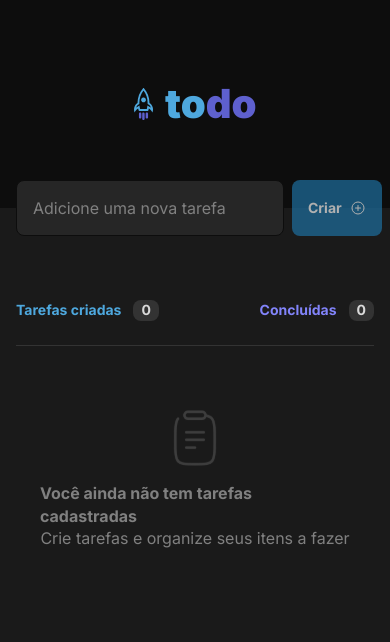
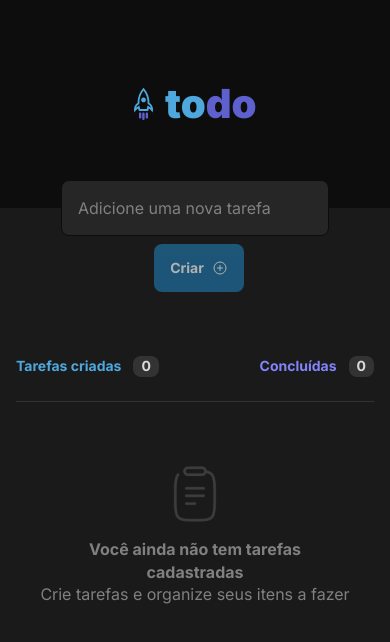
Before and after one commit to vinisba/01-todo-list, a React (Vite) app: page / in a window 390 px wide. Shown: the top 642 px of the page. Built offline with nearby package versions, Linux system fonts and the light colour scheme.

Commit message:
fix mobile

```diff
--- a/src/components/App.module.css
+++ b/src/components/App.module.css
@@ -1,4 +1,5 @@
 .wrapper {
+  width: 100%;
   max-width: 46rem;
   margin: -2.75rem auto 0;
   padding: 1rem;
--- a/src/components/EmptyTasks.module.css
+++ b/src/components/EmptyTasks.module.css
@@ -7,6 +7,7 @@
   border-top: 1px solid var(--gray-400);
   color: var(--gray-300);
   line-height: 1.4;
+  text-align: center;
 }
 
 .empty > img,
--- a/src/components/TaskForm.module.css
+++ b/src/components/TaskForm.module.css
@@ -45,3 +45,11 @@
 .taskInput > button svg {
   margin-left: 0.5rem;
 }
+
+@media (max-width: 768px) {
+  .taskInput {
+    flex-direction: column;
+    align-items: center;
+    gap: 0.5rem;
+  }
+}
```
